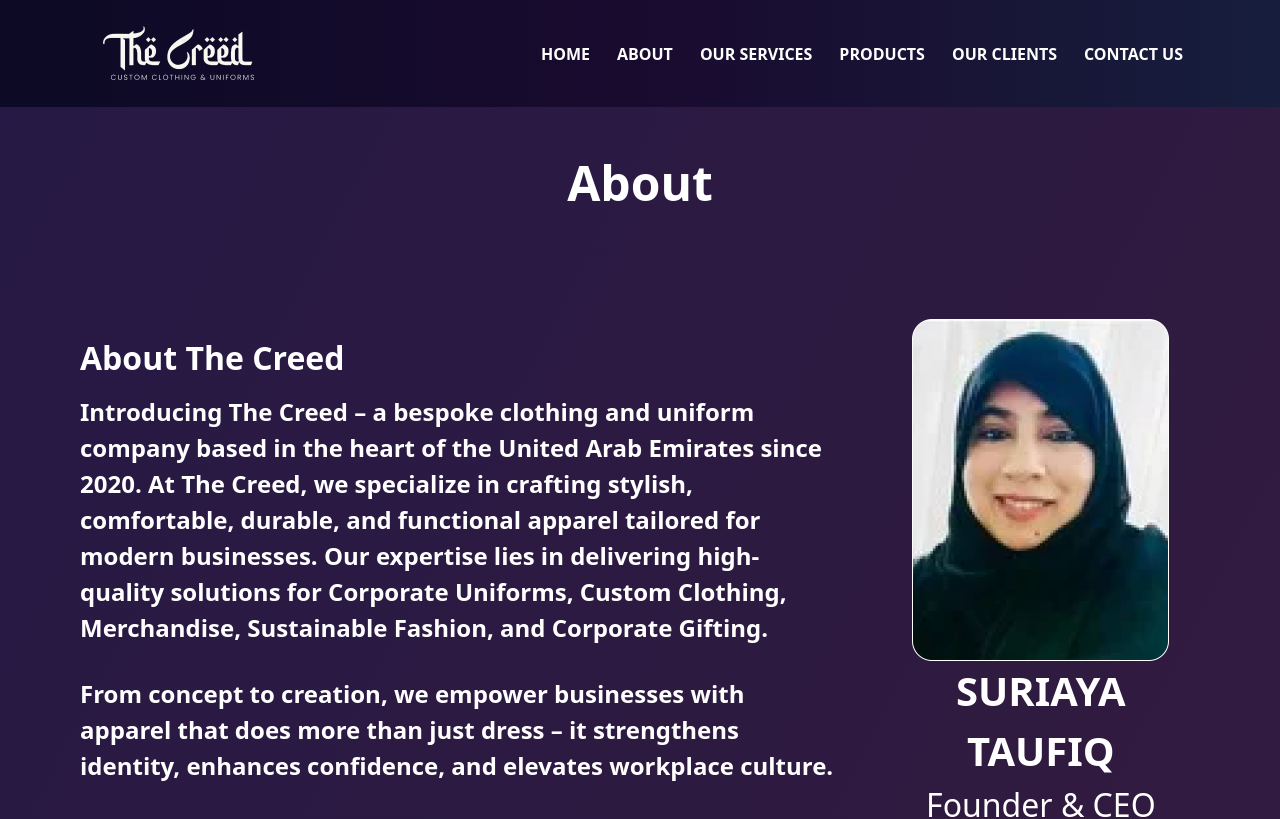
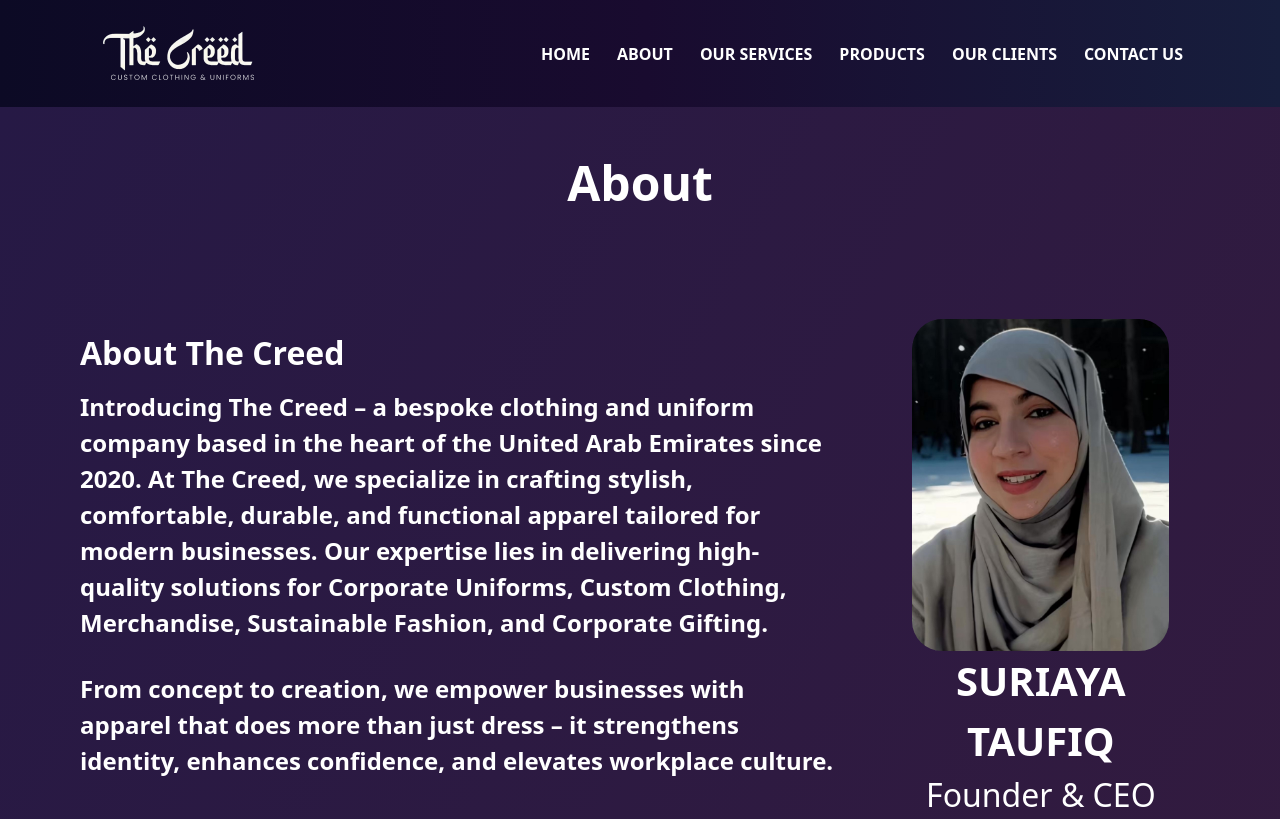
Before and after one commit to vignesh7567/creed-frontend, a React (Vite) app: page /about in a window 1280 px wide. Shown: the top 819 px of the page. Built offline with nearby package versions, Linux system fonts and the light colour scheme.

Commit message:
added flow for founder

```diff
--- a/src/pages/about/Components/Component1.jsx
+++ b/src/pages/about/Components/Component1.jsx
@@ -1,6 +1,6 @@
 import React from 'react'
 
-import founder from '../../../assets/aboutus/founder.png'
+import founder from '../../../assets/aboutus/founder2.jpg'
 
 const Component1 = () => {
   return (
@@ -11,7 +11,7 @@
         <div className=' text-[13px] md:text-[24px] font-[400] md:font-[600] pb-[30px] text-[rgba(255,255,255,1)] text-center md:text-start'>From concept to creation, we empower businesses with apparel that does more than just dress – it strengthens identity, enhances confidence, and elevates workplace culture.</div>
       </div>
       <div className=' flex flex-col items-center justify-center text-center'>
-        <img src={founder} className=' w-[100px] md:w-[257px]' loading="lazy" />
+        <img src={founder} className=' w-[100px] md:w-[257px] rounded-[30px]' loading="lazy" />
         <div className=' text-[20px] md:text-[40px] font-[600] mt-[10px] md:mt-0'>SURIAYA TAUFIQ</div>
         <div className=' text-[16px] md:text-[32px] font-[500] hidden md:block'>Founder & CEO</div>
       </div>
```
Also changed, not shown: src/assets/aboutus/founder2.jpg (added).
